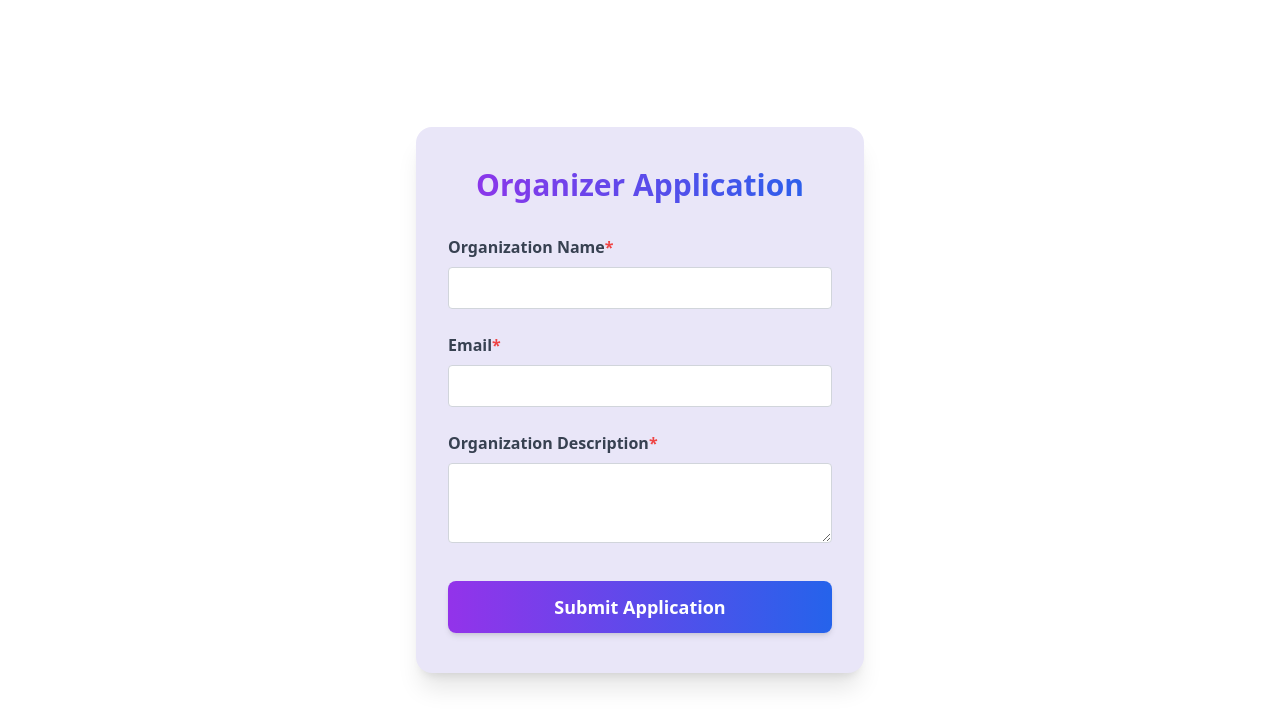
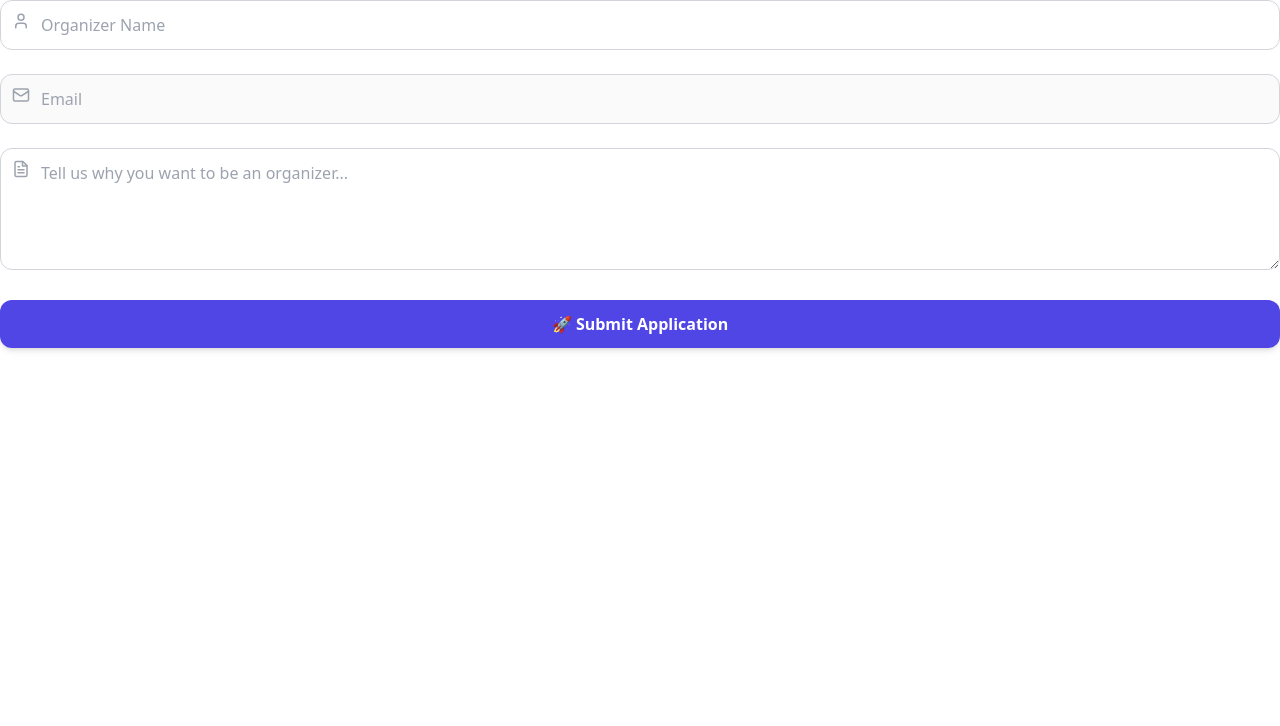
Before and after one commit to HtetShine1868/Event-Planner-FE, a React (Create React App) app: page /organizer-application-form in a window 1280 px wide. Shown: the top 726 px of the page. Built offline with nearby package versions, Linux system fonts and the light colour scheme.

Commit message:
add organizer application form

```diff
--- a/package.json
+++ b/package.json
@@ -9,6 +9,7 @@
     "@testing-library/user-event": "^13.5.0",
     "axios": "^1.11.0",
     "dayjs": "^1.11.13",
+    "framer-motion": "^12.23.12",
     "jwt-decode": "^4.0.0",
     "lucide-react": "^0.276.0",
     "react": "^18.2.0",
--- a/src/features/user/UserDashboard.jsx
+++ b/src/features/user/UserDashboard.jsx
@@ -5,6 +5,7 @@ import EventCard from '../../components/common/EventCard';
 import Navibar from '../../components/Navibar';
 import { useNavigate } from 'react-router-dom';
 import { jwtDecode }from 'jwt-decode';
+import OrganizerApplicationForm from "../../organizer/OrganizerApplicationForm";
 
 const PAGE_SIZE = 6;
 
@@ -297,6 +298,7 @@ const fetchAllRegisteredEventIds = async () => {
     { id: 'trending', label: 'Trending Events' },
     { id: 'registered', label: 'Registered Events' },
     { id: 'all', label: 'All Events' },
+      { id: 'organizer', label: 'Organizer Application' },
   ];
 
   // Select events and pagination info for active tab
@@ -624,6 +626,20 @@ const fetchAllRegisteredEventIds = async () => {
     </div>
   </div>
 )}
+{activeTab === 'organizer' && (
+  <div className="max-w-3xl mx-auto bg-white shadow-xl rounded-2xl p-8">
+    <h2 className="text-2xl font-bold text-gray-800 mb-6 text-center">
+      Apply to Become an Organizer 🚀
+    </h2>
+
+    {/* Organizer Application Form */}
+    <OrganizerApplicationForm />
+
+    <p className="text-sm text-gray-500 mt-6 text-center">
+      We’ll review your application and get back to you via email.
+    </p>
+  </div>
+)}
 
       {/* Filters only for "All Events" tab */}
       {activeTab === 'all' && (
--- a/src/organizer/OrganizerApplicationForm.jsx
+++ b/src/organizer/OrganizerApplicationForm.jsx
@@ -1,178 +1,132 @@
 import { useState } from "react";
+import { Mail, User, FileText, CheckCircle, AlertCircle } from "lucide-react";
+import { motion } from "framer-motion";
 
-const OrganizerApplicationForm = () => {
-  const [form, setForm] = useState({
-    organizationName: "",
-    email: "",
+const OrganizerApplicationForm = ({ user }) => {
+  const [formData, setFormData] = useState({
+    userId: user?.id || "",
+    organizerName: "",
+    email: user?.email || "",
     description: "",
   });
 
-  const [touched, setTouched] = useState({});
-  const [submitted, setSubmitted] = useState(false);
+  const [loading, setLoading] = useState(false);
+  const [status, setStatus] = useState(null); // "success" | "error"
 
-  // Validation rules
-  const isValidEmail = (email) =>
-    /^[^\s@]+@[^\s@]+\.[^\s@]+$/.test(email);
-
-  const errors = {
-    organizationName:
-      !form.organizationName.trim()
-        ? "Organization name is required."
-        : "",
-    email:
-      !form.email.trim()
-        ? "Email is required."
-        : !isValidEmail(form.email)
-        ? "Invalid email format."
-        : "",
-    description:
-      !form.description.trim()
-        ? "Description is required."
-        : "",
+  const handleChange = (e) => {
+    setFormData({ ...formData, [e.target.name]: e.target.value });
   };
 
-  const isValid = !Object.values(errors).some(Boolean);
+  const handleSubmit = async (e) => {
+    e.preventDefault();
+    setLoading(true);
+    setStatus(null);
 
-  const handleChange = (e) => {
-    setForm((prev) => ({
-      ...prev,
-      [e.target.name]: e.target.value,
-    }));
+    try {
+      const res = await fetch("/api/organizer-applications", {
+        method: "POST",
+        headers: { "Content-Type": "application/json" },
+        body: JSON.stringify(formData),
+      });
+
+      if (res.ok) {
+        setStatus("success");
+        setFormData({
+          userId: user?.id || "",
+          organizerName: "",
+          email: user?.email || "",
+          description: "",
+        });
+      } else {
+        setStatus("error");
+      }
+    } catch (err) {
+      setStatus("error");
+    } finally {
+      setLoading(false);
+    }
   };
 
-  const handleBlur = (e) => {
-    setTouched((prev) => ({
-      ...prev,
-      [e.target.name]: true,
-    }));
-  };
-
-  const handleSubmit = (e) => {
-    e.preventDefault();
-    setTouched({
-      organizationName: true,
-      email: true,
-      description: true,
-    });
-    setSubmitted(true);
-    if (!isValid) return;
-    alert("Application submitted successfully!");
-    setForm({
-      organizationName: "",
-      email: "",
-      description: "",
-    });
-    setTouched({});
-    setSubmitted(false);
-  };
-
-  // Utility for field styling
-  const fieldClass = (field) =>
-    `w-full px-3 py-2 border rounded focus:outline-none focus:ring-2 ${
-      touched[field] && errors[field]
-        ? "border-red-500 focus:ring-red-300"
-        : "border-gray-300 focus:ring-blue-300"
-    } bg-white`;
-
   return (
-    <div className="min-h-screen flex items-center justify-center bg-white">
-      <form
-        className="w-full max-w-md shadow-xl rounded-2xl px-8 py-10"
-        style={{ backgroundColor: "#e9e6f8" }}
+    <motion.form
       onSubmit={handleSubmit}
-        noValidate
+      className="space-y-6"
+      initial={{ opacity: 0, y: 20 }}
+      animate={{ opacity: 1, y: 0 }}
+      transition={{ duration: 0.4 }}
     >
-        <h2 className="text-3xl font-extrabold text-center mb-8 bg-gradient-to-r from-purple-600 to-blue-600 bg-clip-text text-transparent">
-          Organizer Application
-        </h2>
-
-        {/* Organization Name */}
-        <div className="mb-6">
-          <label
-            htmlFor="organizationName"
-            className="block text-gray-700 font-semibold mb-2"
-          >
-            Organization Name<span className="text-red-500">*</span>
-          </label>
+      {/* Organizer Name */}
+      <div className="relative">
+        <User className="absolute left-3 top-3 text-gray-400" size={18} />
         <input
           type="text"
-            id="organizationName"
-            name="organizationName"
-            className={fieldClass("organizationName")}
-            value={form.organizationName}
+          name="organizerName"
+          value={formData.organizerName}
           onChange={handleChange}
-            onBlur={handleBlur}
           required
-            autoComplete="organization"
+          placeholder="Organizer Name"
+          className="w-full pl-10 pr-4 py-3 border border-gray-300 rounded-xl focus:ring-2 focus:ring-indigo-500 focus:border-indigo-500 transition"
         />
-          {touched.organizationName && errors.organizationName && (
-            <p className="text-red-500 text-sm mt-1">
-              {errors.organizationName}
-            </p>
-          )}
       </div>
 
       {/* Email */}
-        <div className="mb-6">
-          <label
-            htmlFor="email"
-            className="block text-gray-700 font-semibold mb-2"
-          >
-            Email<span className="text-red-500">*</span>
-          </label>
+      <div className="relative">
+        <Mail className="absolute left-3 top-3 text-gray-400" size={18} />
         <input
           type="email"
-            id="email"
           name="email"
-            className={fieldClass("email")}
-            value={form.email}
+          value={formData.email}
           onChange={handleChange}
-            onBlur={handleBlur}
           required
-            autoComplete="email"
+          placeholder="Email"
+          className="w-full pl-10 pr-4 py-3 border border-gray-300 rounded-xl focus:ring-2 focus:ring-indigo-500 focus:border-indigo-500 transition"
+          disabled // auto-filled
         />
-          {touched.email && errors.email && (
-            <p className="text-red-500 text-sm mt-1">
-              {errors.email}
-            </p>
-          )}
       </div>
 
       {/* Description */}
-        <div className="mb-8">
-          <label
-            htmlFor="description"
-            className="block text-gray-700 font-semibold mb-2"
-          >
-            Organization Description<span className="text-red-500">*</span>
-          </label>
+      <div className="relative">
+        <FileText className="absolute left-3 top-3 text-gray-400" size={18} />
         <textarea
-            id="description"
           name="description"
-            className={`${fieldClass("description")} min-h-[80px] resize-y`}
-            value={form.description}
+          value={formData.description}
           onChange={handleChange}
-            onBlur={handleBlur}
-            required
+          rows={4}
+          placeholder="Tell us why you want to be an organizer..."
+          className="w-full pl-10 pr-4 py-3 border border-gray-300 rounded-xl focus:ring-2 focus:ring-indigo-500 focus:border-indigo-500 transition"
         />
-          {touched.description && errors.description && (
-            <p className="text-red-500 text-sm mt-1">
-              {errors.description}
-            </p>
-          )}
       </div>
 
-        <button
+      {/* Submit Button */}
+      <motion.button
         type="submit"
-          className={`w-full py-3 rounded-lg font-bold text-lg text-white bg-gradient-to-r from-purple-600 to-blue-600 shadow-md transition-all duration-200 hover:from-purple-700 hover:to-blue-700 focus:outline-none focus:ring-2 focus:ring-blue-300 ${
-            submitted && !isValid ? "opacity-70 cursor-not-allowed" : ""
-          }`}
-          disabled={submitted && !isValid}
+        disabled={loading}
+        className="w-full py-3 rounded-xl bg-indigo-600 text-white font-semibold shadow-md hover:bg-indigo-700 transition transform hover:scale-[1.02] disabled:opacity-60"
+        whileTap={{ scale: 0.97 }}
       >
-          Submit Application
-        </button>
-      </form>
-    </div>
+        {loading ? "Submitting..." : "🚀 Submit Application"}
+      </motion.button>
+
+      {/* Status Alerts */}
+      {status === "success" && (
+        <motion.div
+          className="flex items-center gap-2 text-green-600 bg-green-100 p-3 rounded-lg mt-4"
+          initial={{ opacity: 0 }}
+          animate={{ opacity: 1 }}
+        >
+          <CheckCircle size={18} /> Application submitted successfully!
+        </motion.div>
+      )}
+      {status === "error" && (
+        <motion.div
+          className="flex items-center gap-2 text-red-600 bg-red-100 p-3 rounded-lg mt-4"
+          initial={{ opacity: 0 }}
+          animate={{ opacity: 1 }}
+        >
+          <AlertCircle size={18} /> Something went wrong. Try again.
+        </motion.div>
+      )}
+    </motion.form>
   );
 };
 
```
Also changed, not shown: 1 other file (tests, documents, lock files or other folders). Lines whose indentation alone changed are shown as unchanged.
